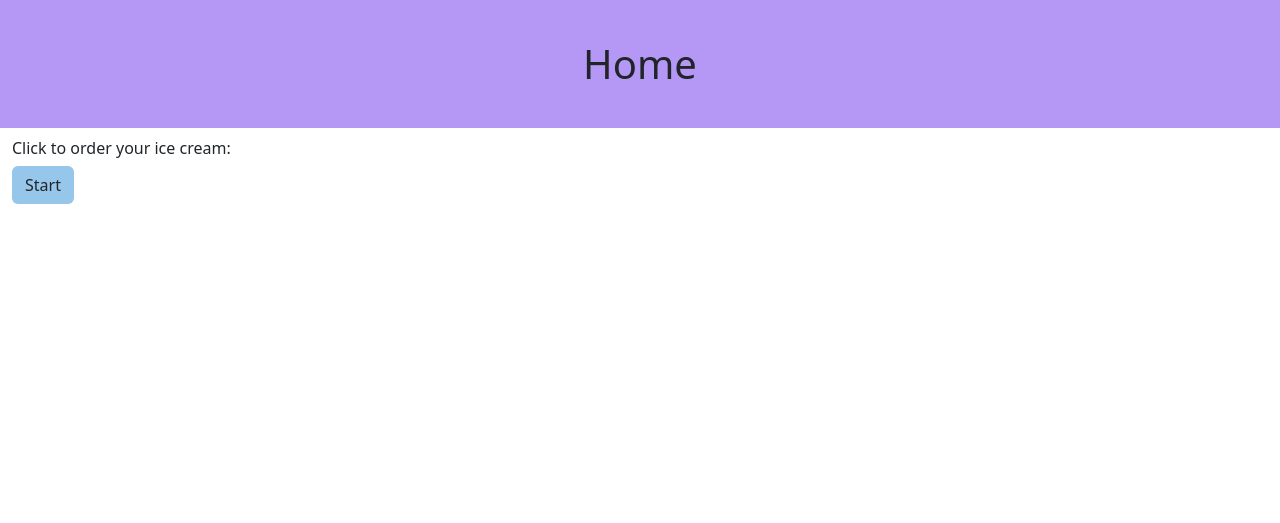
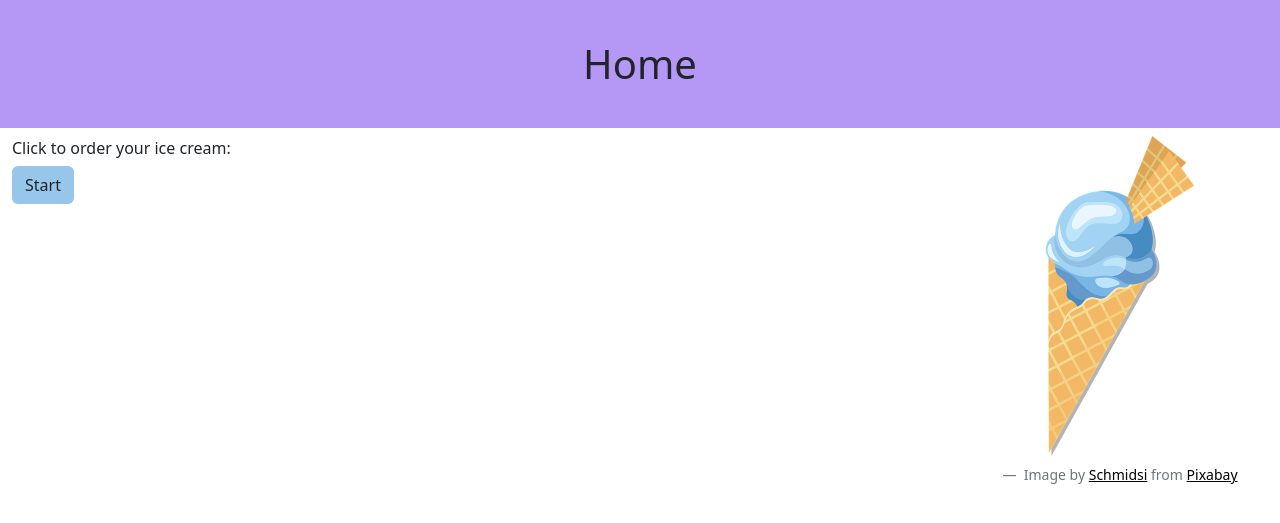
Before and after one commit to Delaram-M/ice-cream-parlor, a Django app: page / in a window 1280 px wide. Shown: the top 523 px of the page. Run offline with Django 4.2, Linux system fonts and the light colour scheme.

Commit message:
improve home look

```diff
--- a/orders/static/orders/style.css
+++ b/orders/static/orders/style.css
@@ -45,3 +45,15 @@ input[type=submit] {
     --bs-btn-hover-border-color: black;
     margin-top: 0.4em;
 }
+
+img {
+    max-width:100%;
+    max-height:100%;
+}
+
+.float-right {
+    width: 30%;
+    float: right;
+    margin: 1em;
+    display: inline;
+}
--- a/orders/templates/orders/home.html
+++ b/orders/templates/orders/home.html
@@ -1,4 +1,5 @@
 {% extends "base.html" %}
+{% load static %}
 
 {% block title %}
     Home
@@ -6,6 +7,14 @@
 
 {% block content %}
     <h1>Home</h1>
+    <div class="text-center float-end">
+            <img src="{% static 'orders/images/blue_ice_cream.png' %}" alt="blue ice cream" width="50%" >
+            <br><br>
+            <div class="blockquote-footer">
+                Image by <a href="https://pixabay.com/users/schmidsi-104144/?utm_source=link-attribution&amp;utm_medium=referral&amp;utm_campaign=image&amp;utm_content=1432273">Schmidsi</a>
+                from <a href="https://pixabay.com//?utm_source=link-attribution&amp;utm_medium=referral&amp;utm_campaign=image&amp;utm_content=1432273">Pixabay</a>
+            </div>
+    </div>
     <div class="container-fluid">
         Click to order your ice cream:<br>
         <a class="btn btn-custom" href="{% url 'orders:order_create' %}">
```
Also changed, not shown: orders/static/orders/images/blue_ice_cream.png (added).
